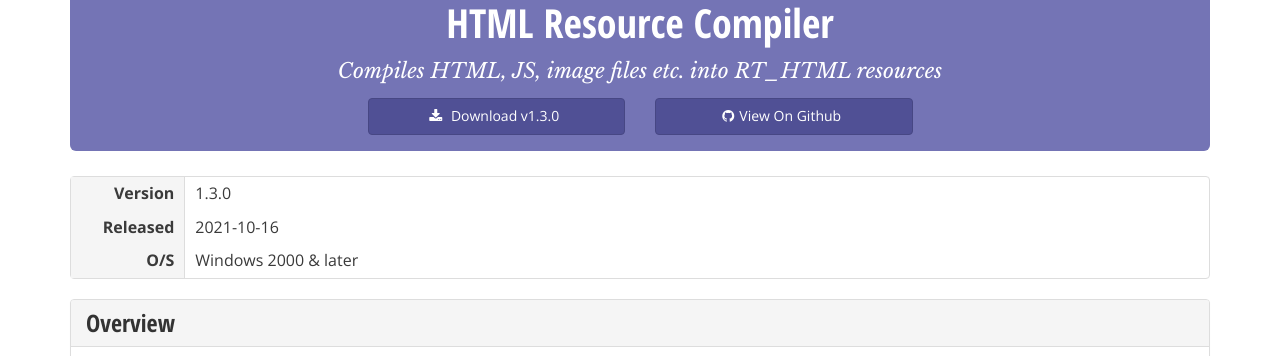
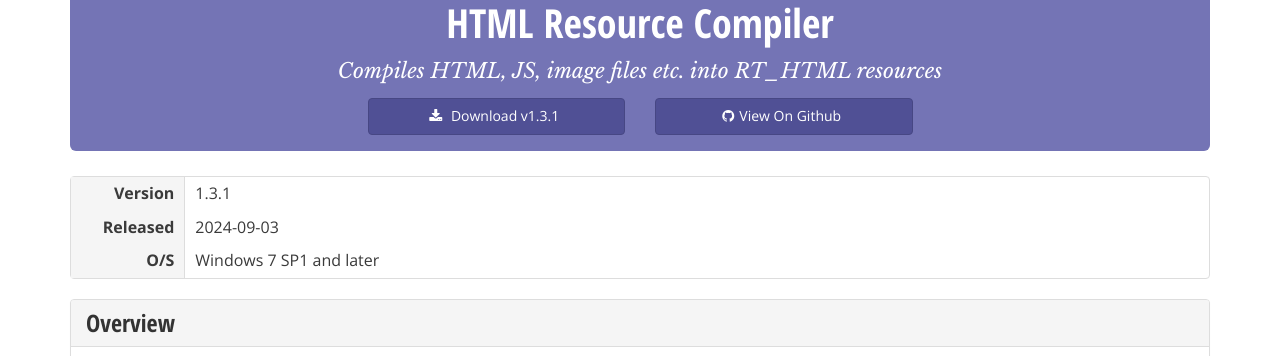
Before and after one commit to delphidabbler/delphidabbler.github.io, a Jekyll site: the page built from _software/htmlres.html, in a window 1280 px wide. Shown: the part 218-574 px from the top of the page. Built offline with Jekyll 4.4.1, drawn with Linux system fonts in a browser that asks for light colours; some of the changed text lies outside the part shown.

Commit message:
Update htmlres page re release v1.3.1

```diff
--- a/_software/htmlres.html
+++ b/_software/htmlres.html
@@ -2,9 +2,9 @@
 layout: "programs-tplt"
 group: apps
 priority: 2
-version: "1.3.0"
-release-date: "2021-10-16"
-os: Windows 2000 & later
+version: "1.3.1"
+release-date: "2024-09-03"
+os: Windows 7 SP1 and later
 title: "HTML Resource Compiler"
 precis: "Compiles HTML, JS, image files etc. into RT_HTML resources"
 summary: "Compiles HTML and associated JavaScript and images files etc. into RT_HTML resources in 32 bit resource files suitable for use with Internet Explorer's res:// protocol or with TWebBrowser."
@@ -91,7 +91,7 @@
         <span class="fa fa-fw fa-x-pad-right fa-file-text-o" aria-hidden="true"></span><a href="https://github.com/delphidabbler/htmlres/blob/master/CHANGELOG.md">Change Log<span class="sr-only"> (text file)</span></a> &ndash; lists significant changes made in each program release.
       </li>
       <li class="list-group-item">
-        <span class="fa fa-fw fa-x-pad-right fa-file-code-o" aria-hidden="true"></span><a href="https://htmlpreview.github.io/?https://github.com/delphidabbler/htmlres/blob/master/Build.html">Build File<span class="sr-only"> (HTML file)</span></a> &ndash; provides detailed information on how to build the program from source.
+        <span class="fa fa-fw fa-x-pad-right fa-file-code-o" aria-hidden="true"></span><a href="https://github.com/delphidabbler/htmlres/blob/master/Build.md">Build File<span class="sr-only"> (Markdown text file)</span></a> &ndash; provides detailed information on how to build the program from source.
       </li>
     </ul>
   </div>
```
